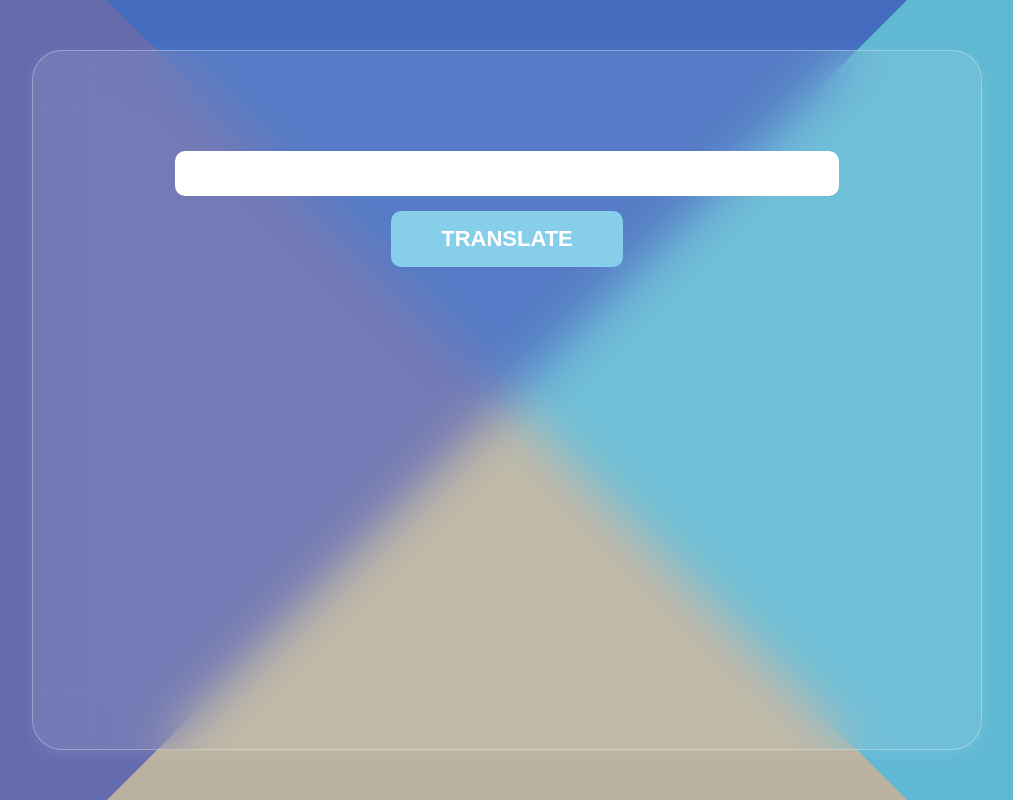
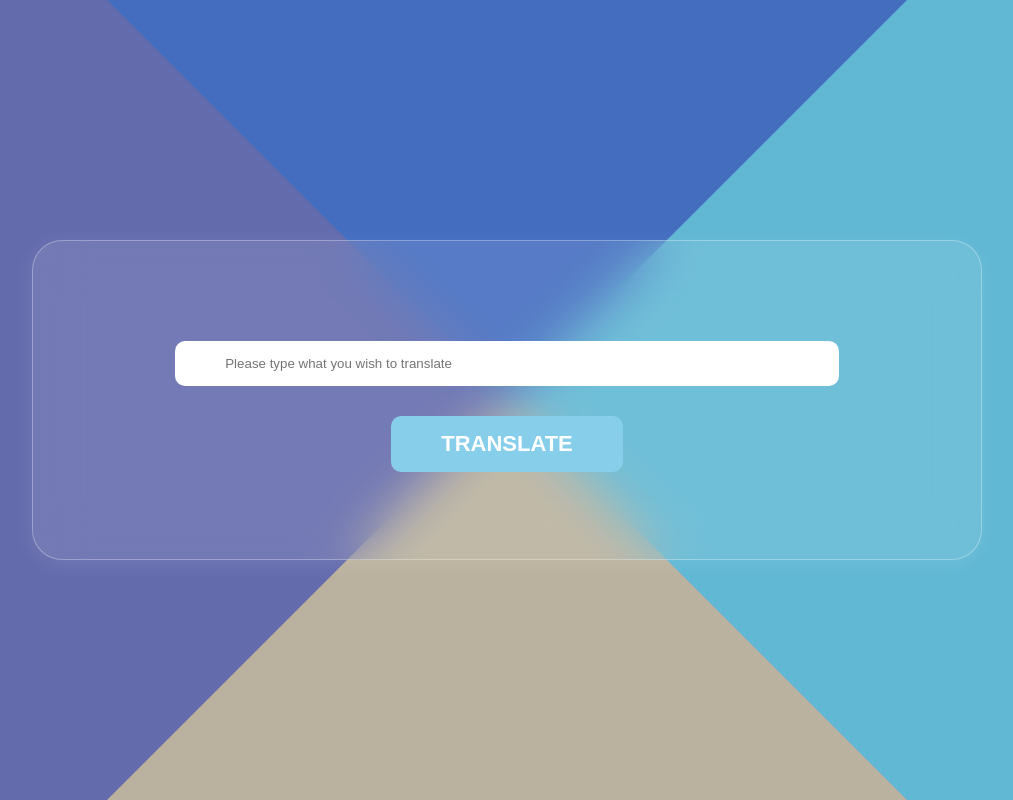
Before and after one commit to wrang308/lost-in-translation, a React (Create React App) app: page /translator in a window 1280 px wide. Shown: the whole page, without its empty margins (133-1146 px from the left). Built offline with nearby package versions, Linux system fonts and the light colour scheme.

Commit message:
added placeholder to input

```diff
--- a/src/components/Translation/TranslationPage.jsx
+++ b/src/components/Translation/TranslationPage.jsx
@@ -7,7 +7,7 @@ const TranslationPage = () => {
     <div className={styles.bottom}></div>
     <div className={styles.center}>
       <div className={styles.card}>
-        <input className={styles.translatorInput} type="text" name="translation" id="translation" />
+        <input className={styles.translatorInput} type="text" name="translation" id="translation" placeholder="Please type what you wish to translate" />
         <button className={styles.translateBtn}>Translate</button>
       </div>
     </div>
--- a/src/components/Translation/TranslationPage.module.css
+++ b/src/components/Translation/TranslationPage.module.css
@@ -46,7 +46,7 @@
 .card {
   background-color: #fff;
   width: 950px;
-  min-height: 700px;
+  min-height: 320px;
   z-index: 10;
   backdrop-filter: blur(25px);
   background-color: rgba(255, 255, 255, 0.1);
@@ -70,14 +70,14 @@
 
 .translateBtn {
   padding: 15px 50px;
+  margin-top: 30px;
   border: none;
   border-radius: 10px;
   background-color: #87CEEB;
+  color: #fff;
+  font-size: 22px;
   text-transform: uppercase;
-  color: #fff;
   font-weight: 600;
-  margin-top: 15px;
-  font-size: 22px;
 }
 
 .translateBtn:hover {
```
